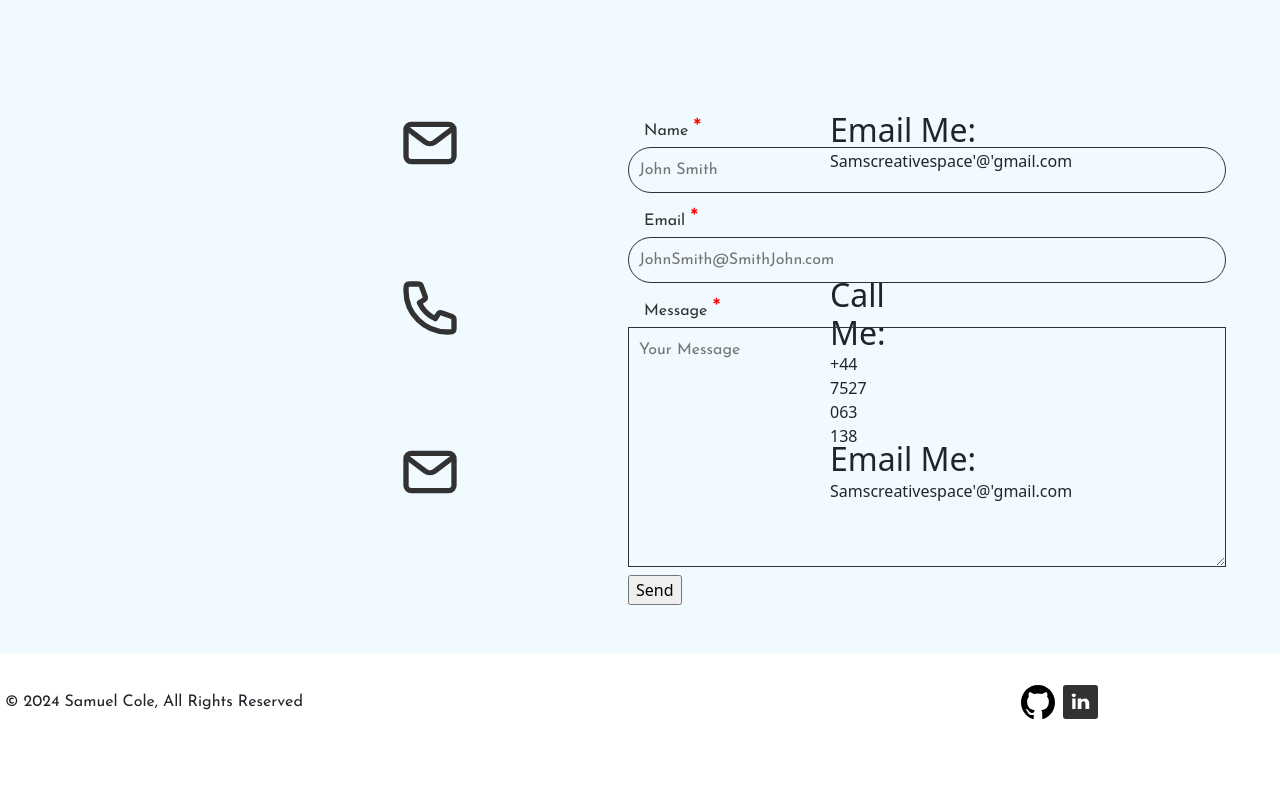
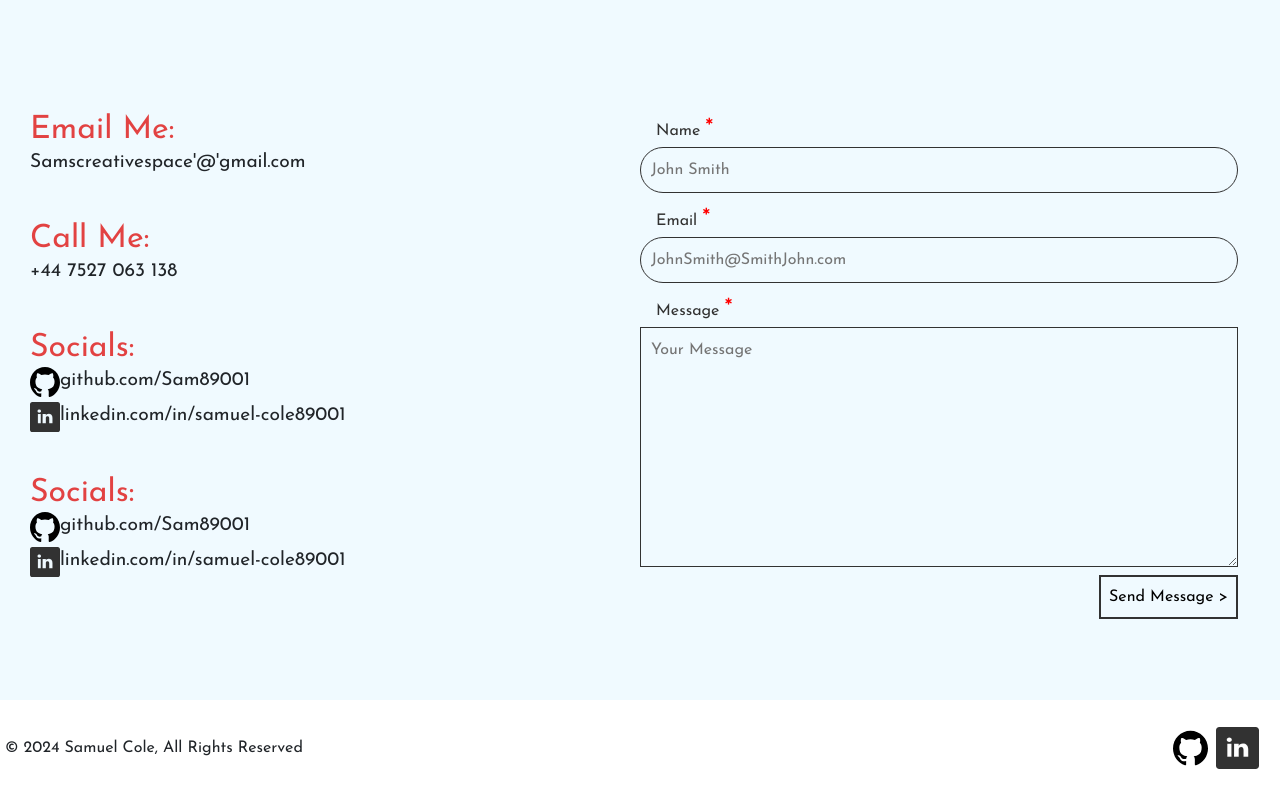
Before and after one commit to Sam89001/Porfolio-Site, a React (Vite) app: page / in a window 1280 px wide. Shown: the part 4236-5032 px from the top of the page. Before the commit the page ends 4986 px from the top, so only its background shows below. Built offline with nearby package versions, Linux system fonts and the light colour scheme.

Commit message:
efficiency improvements

```diff
--- a/src/components/ContactPage.jsx
+++ b/src/components/ContactPage.jsx
@@ -4,6 +4,10 @@ import '../css/contactPage.css'
 
 import Email from '../assets/email-logo.svg'
 import Phone from '../assets/phone-logo.svg'
+import Computer from '../assets/computer-logo.svg'
+
+import Github from '../assets/github-logo.svg'
+import Linkedin from '../assets/linkedin-logo.svg'
 
 import React, { useState, useEffect } from 'react';
 import emailjs from '@emailjs/browser';
@@ -47,7 +51,7 @@ function ContactPage() {
   return (
     <section className='d-flex justify-content-center contact-page-component-container' id="section4">
       <div className='component-content-container contact-page-content'>
-        <div className='row h-100'>
+        <div className='row d-flex h-100 justify-content-center'>
 
           <div className='col-12'>
             <h1 className='main-header double-standard-bottom-padding'>Lets Connect!</h1>
@@ -55,37 +59,90 @@ function ContactPage() {
 
           {/* Text */}
 
-          <div className='col-lg-6 col-md-12 col-sm-12 row'>
+          <div className='col-lg-6 col-md-12 col-sm-12 row' style={{marginBottom: '2rem'}}>
 
-            {/* Individual columns for each item so they can collaps at medium screen sizes
-             Likely col-12 for normal screens and col-4 for medium screen sizes and col-12 for small screen-sizes*/}
-
-             <div className='col-lg-12 col-md-12 col-sm-4 col-xs-12 standard-bottom-padding'>
-                <div className='d-flex flex-row' style={{maxHeight: '4rem', height: '100%'}}>
-                  <img src={Email}/>
+             <div className='col-12' style={{padding: '0px 0px 2rem 0px'}}>
+                <div className='d-flex'>
                   <div className='d-flex flex-column' >
-                    <h2 style={{margin: '0'}}>Email Me:</h2>
-                    <p style={{margin: '0'}}>Samscreativespace'@'gmail.com</p>
+                    <h2 className='contact-page-social-title'>Email Me:</h2>
+                    <p className='contact-page-social-content'>Samscreativespace'@'gmail.com</p>
                   </div>
                 </div>
              </div>
 
-             <div className='col-lg-12 col-md-12 col-sm-4 col-xs-12 standard-bottom-padding'>
-                <div className='d-flex flex-row' style={{maxHeight: '4rem', height: '100%'}}>
-                  <img src={Phone}/>
+             <div className='col-12' style={{padding: '0px 0px 2rem 0px'}}>
+                <div className='d-flex' >
                   <div className='d-flex flex-column' >
-                    <h2 style={{margin: '0'}}>Call Me:</h2>
-                    <p style={{margin: '0'}}>+44 7527 063 138</p>
+                    <h2 className='contact-page-social-title' >Call Me:</h2>
+                    <p className='contact-page-social-content'>+44 7527 063 138</p>
                   </div>
                 </div>
              </div>
 
-             <div className='col-lg-12 col-md-12 col-sm-4 col-xs-12 standard-bottom-padding'>
-                <div className='d-flex' style={{maxHeight: '4rem', height: '100%'}}>
-                  <img src={Email}/>
+             <div className='col-12' style={{padding: '0px 0px 2rem 0px'}}>
+                <div className='d-flex' >
+
                   <div className='d-flex flex-column' >
-                    <h2 style={{margin: '0'}}>Email Me:</h2>
-                    <p style={{margin: '0'}}>Samscreativespace'@'gmail.com</p>
+                    <h2 className='contact-page-social-title' >Socials:</h2>
+
+                    <div className='d-flex flex-column' >
+
+                      <div className='d-flex flex-row' style={{marginBottom: '5px'}}>
+                        <a className='d-flex' href='https://github.com/Sam89001' target="_blank" rel="noopener noreferrer" style={{width: '5%'}}>
+                          <img className='img-fluid' src={Github} />
+                        </a>
+
+                        <a className='contact-page-social-media-link-container' href='https://github.com/Sam89001' target="_blank" rel="noopener noreferrer">
+                          <p className='contact-page-social-media-link'>github.com/Sam89001</p>
+                        </a>
+                      </div>
+
+                      <div className='d-flex flex-row'>
+                        <a className='d-flex' href='www.linkedin.com/in/samuel-cole89001' target="_blank" rel="noopener noreferrer" style={{width: '5%'}}>
+                          <img className='img-fluid' src={Linkedin} />
+                        </a>
+
+                        <a className='contact-page-social-media-link-container' href='https://github.com/Sam89001' target="_blank" rel="noopener noreferrer">
+                          <p className='contact-page-social-media-link'>linkedin.com/in/samuel-cole89001</p>
+                        </a>
+                      </div>
+
+                    </div>
+
+                  </div>
+                </div>
+             </div>
+
+             <div className='col-12' style={{padding: '0px 0px 2rem 0px'}}>
+                <div className='d-flex' >
+
+                  <div className='d-flex flex-column' >
+                    <h2 className='contact-page-social-title' >Socials:</h2>
+
+                    <div className='d-flex flex-column' >
+
+                      <div className='d-flex flex-row' style={{marginBottom: '5px'}}>
+                        <a className='d-flex' href='https://github.com/Sam89001' target="_blank" rel="noopener noreferrer" style={{width: '5%'}}>
+                          <img className='img-fluid' src={Github} />
+                        </a>
+
+                        <a className='contact-page-social-media-link-container' href='https://github.com/Sam89001' target="_blank" rel="noopener noreferrer">
+                          <p className='contact-page-social-media-link'>github.com/Sam89001</p>
+                        </a>
+                      </div>
+
+                      <div className='d-flex flex-row'>
+                        <a className='d-flex' href='www.linkedin.com/in/samuel-cole89001' target="_blank" rel="noopener noreferrer" style={{width: '5%'}}>
+                          <img className='img-fluid' src={Linkedin} />
+                        </a>
+
+                        <a className='contact-page-social-media-link-container' href='https://github.com/Sam89001' target="_blank" rel="noopener noreferrer">
+                          <p className='contact-page-social-media-link'>linkedin.com/in/samuel-cole89001</p>
+                        </a>
+                      </div>
+
+                    </div>
+
                   </div>
                 </div>
              </div>
@@ -94,7 +151,8 @@ function ContactPage() {
 
           {/* Form */}
 
-          <div className='col-lg-6 col-md-12 col-sm-12 flex-column'>
+          <div className='col-lg-6 col-md-12 col-sm-12 flex-column d-flex' style={{marginBottom: '2rem'}}>
+
 
             <form onSubmit={sendEmail}>
 
@@ -125,7 +183,9 @@ function ContactPage() {
                 onChange={(e) => { setMessage(e.target.value)}} />
               </div>
 
-              <input type='submit' value="Send"></input>
+              <div className='contact-page-form-button-container'>
+                <input className='contact-page-form-button' type='submit' value="Send Message >"/>
+              </div>
 
             </form>
 
--- a/src/components/Footer.jsx
+++ b/src/components/Footer.jsx
@@ -12,7 +12,7 @@ function Footer() {
           <p className='footer-text'>© 2024 Samuel Cole, All Rights Reserved</p>
         </div>
 
-        <div className='d-flex w-100 ' style={{ height: '40%', paddingRight: '1rem', maxWidth: '20%' }}>
+        <div className='d-flex w-100 footer-logos-container'>
           <a className='d-flex justify-content-end' href="https://github.com/Sam89001" target="_blank" rel="noopener noreferrer">
             <img className='img-fluid' src={GithubLogo} alt='Logo' style={{ height: '100%', paddingRight: '0.5rem' }} />
           </a>
--- a/src/css/contactPage.css
+++ b/src/css/contactPage.css
@@ -19,6 +19,45 @@
   margin-bottom: 0.5rem;
   width: 100%;
 }
+
+.contact-page-icon-container{
+  height: 100%;
+  margin-right: 10px;
+  width: 10%;
+}
+
+
+
+
+/* Text */
+.contact-page-social-title,
+.contact-page-social-content,
+.contact-page-social-media-link,
+.contact-page-form-button {
+  font-family: 'Josefin Sans', sans-serif;
+  margin: 0;
+}
+
+.contact-page-social-title {
+  font-weight: 400;
+  font-size: 2rem;
+  color: var(--red);
+}
+
+.contact-page-social-content {
+  font-size: 1.2rem;
+}
+
+.contact-page-social-media-link-container {
+  text-decoration: none; /* Removes underline */
+  color: inherit; /* Inherits the color from its parent */
+}
+
+.contact-page-social-media-link {
+  font-size: 1.2rem;
+}
+
+/* Form */
 
 .contact-page-input-field,
 .contact-page-input-message-field  {
@@ -48,3 +87,40 @@
 .contact-page-input-message-field {
   min-height: 15rem;
 }
+
+.contact-page-form-button-container {
+  display: flex;
+  justify-content: flex-end;
+}
+
+.contact-page-form-button {
+  border: solid 2px var(--textGrey);
+  background-color: transparent;
+  font-size: 1rem;
+  padding: 0.5rem;
+  transition: background-color 0.3s, color 0.3s, border-color 0.3s;
+}
+
+.contact-page-form-button:hover {
+  border-color: transparent;
+  background-color: var(--red);
+  color: white;
+  font-weight: 800;
+}
+
+/* Media Queries */
+
+@media (max-width: 500px) {
+  .contact-page-social-title {
+    font-size: 2rem;
+  }
+  .contact-page-social-content {
+    font-size: 1.2rem;
+  }
+}
+
+@media (max-width: 400px) {
+  .contact-page-social-content {
+    font-size: 1rem;
+  }
+}
--- a/src/css/footer.css
+++ b/src/css/footer.css
@@ -1,6 +1,12 @@
 .footer-container {
   height: 6rem;
   background-color: white;
+}
+
+.footer-logos-container {
+  height: '40%';
+  padding-right: 1rem;
+  max-width: 8%;
 }
 
 .footer-content {
@@ -13,6 +19,29 @@
 .footer-text {
   font-family: 'Josefin Sans', sans-serif;
   font-size: 1rem;
-  margin: 0;
-  white-space: nowrap;
+  margin: 0 10px 0 0;
 }
+
+@media (max-width: 900px) {
+  .footer-logos-container {
+    max-width: 12%;
+  }
+}
+
+@media (max-width: 750px) {
+  .footer-logos-container {
+    max-width: 15%;
+  }
+}
+
+@media (max-width: 500px) {
+  .footer-logos-container {
+    max-width: 20%;
+  }
+}
+
+@media (max-width: 350px) {
+  .footer-logos-container {
+    max-width: 30%;
+  }
+}
```
